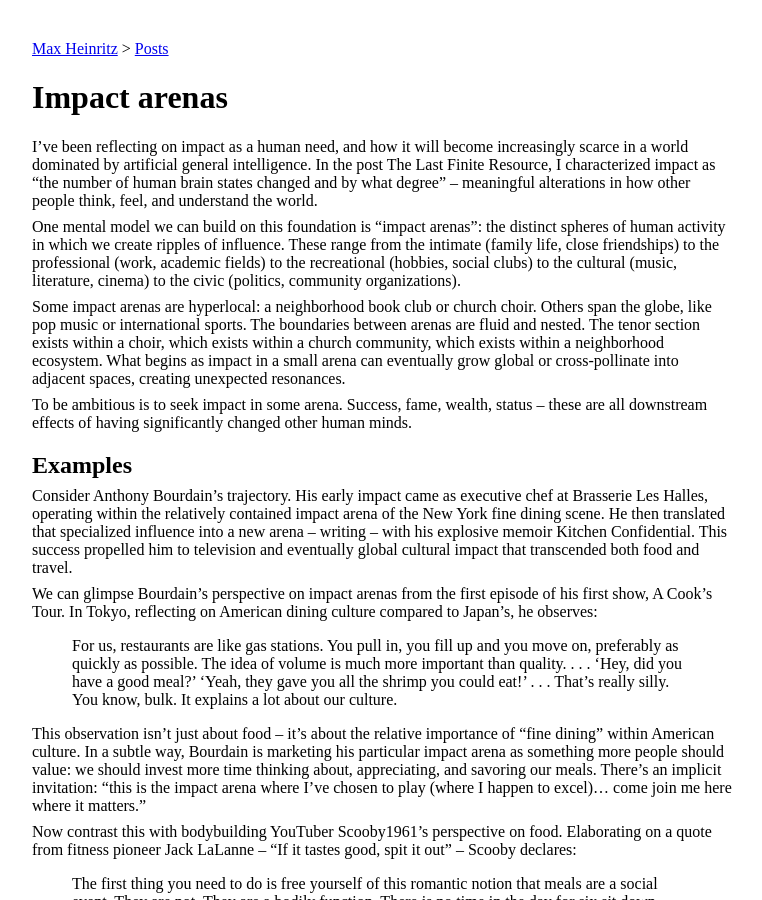
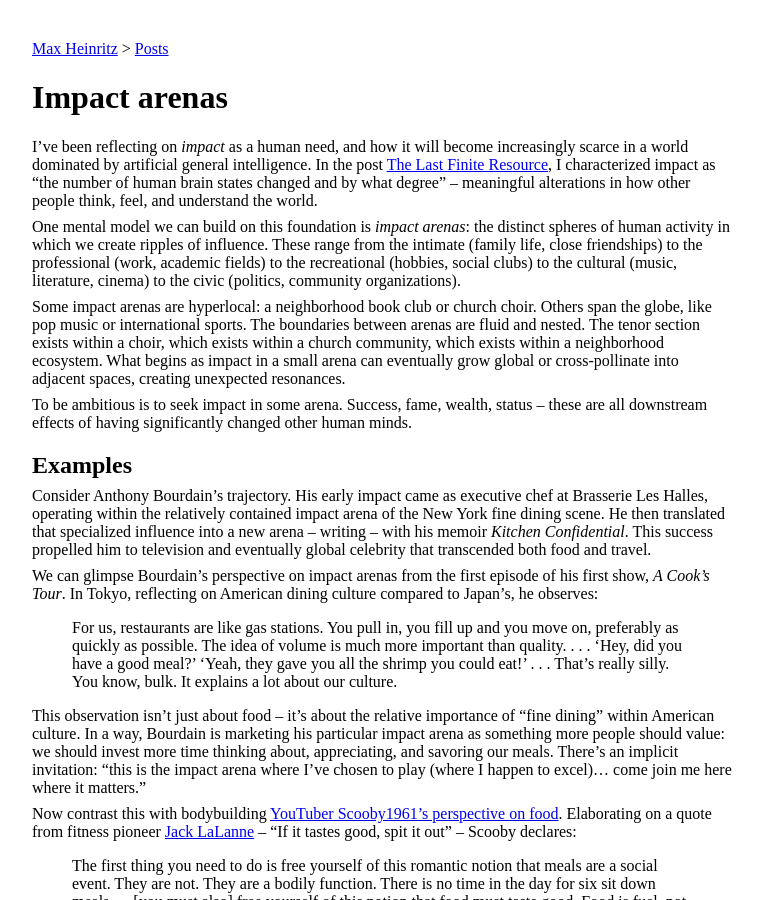
Before and after one commit to maxh/maxheinritz.com, a Jekyll site: the page built from _posts/2025-05-11-impact-arenas.md, in a window 1280 px wide and 900 px high. Shown: the whole window, without its empty margins (108-870 px from the left). Built offline with Jekyll 4.4.1, drawn with Linux system fonts in a browser that asks for light colours.

Commit message:
add links

```diff
--- a/_posts/2025-05-11-impact-arenas.md
+++ b/_posts/2025-05-11-impact-arenas.md
@@ -4,9 +4,9 @@
 tags: [future, impact]
 ---
 
-I've been reflecting on impact as a human need, and how it will become increasingly scarce in a world dominated by artificial general intelligence. In the post The Last Finite Resource, I characterized impact as "the number of human brain states changed and by what degree" – meaningful alterations in how other people think, feel, and understand the world.
+I've been reflecting on _impact_ as a human need, and how it will become increasingly scarce in a world dominated by artificial general intelligence. In the post [The Last Finite Resource](/posts/the-last-finite-resource.html), I characterized impact as "the number of human brain states changed and by what degree" – meaningful alterations in how other people think, feel, and understand the world.
 
-One mental model we can build on this foundation is "impact arenas": the distinct spheres of human activity in which we create ripples of influence. These range from the intimate (family life, close friendships) to the professional (work, academic fields) to the recreational (hobbies, social clubs) to the cultural (music, literature, cinema) to the civic (politics, community organizations).
+One mental model we can build on this foundation is _impact arenas_: the distinct spheres of human activity in which we create ripples of influence. These range from the intimate (family life, close friendships) to the professional (work, academic fields) to the recreational (hobbies, social clubs) to the cultural (music, literature, cinema) to the civic (politics, community organizations).
 
 Some impact arenas are hyperlocal: a neighborhood book club or church choir. Others span the globe, like pop music or international sports. The boundaries between arenas are fluid and nested. The tenor section exists within a choir, which exists within a church community, which exists within a neighborhood ecosystem. What begins as impact in a small arena can eventually grow global or cross-pollinate into adjacent spaces, creating unexpected resonances.
 
@@ -14,15 +14,15 @@
 
 ## Examples
 
-Consider Anthony Bourdain's trajectory. His early impact came as executive chef at Brasserie Les Halles, operating within the relatively contained impact arena of the New York fine dining scene. He then translated that specialized influence into a new arena – writing – with his explosive memoir Kitchen Confidential. This success propelled him to television and eventually global cultural impact that transcended both food and travel.
+Consider Anthony Bourdain's trajectory. His early impact came as executive chef at Brasserie Les Halles, operating within the relatively contained impact arena of the New York fine dining scene. He then translated that specialized influence into a new arena – writing – with his memoir _Kitchen Confidential_. This success propelled him to television and eventually global celebrity that transcended both food and travel.
 
-We can glimpse Bourdain's perspective on impact arenas from the first episode of his first show, A Cook's Tour. In Tokyo, reflecting on American dining culture compared to Japan's, he observes:
+We can glimpse Bourdain's perspective on impact arenas from the first episode of his first show, _A Cook's Tour_. In Tokyo, reflecting on American dining culture compared to Japan's, he observes:
 
 >For us, restaurants are like gas stations. You pull in, you fill up and you move on, preferably as quickly as possible. The idea of volume is much more important than quality. . . . 'Hey, did you have a good meal?' 'Yeah, they gave you all the shrimp you could eat\!' . . . That's really silly. You know, bulk. It explains a lot about our culture.
 
-This observation isn't just about food – it's about the relative importance of "fine dining" within American culture. In a subtle way, Bourdain is marketing his particular impact arena as something more people should value: we should invest more time thinking about, appreciating, and savoring our meals. There's an implicit invitation: "this is the impact arena where I've chosen to play (where I happen to excel)... come join me here where it matters."
+This observation isn't just about food – it's about the relative importance of "fine dining" within American culture. In a way, Bourdain is marketing his particular impact arena as something more people should value: we should invest more time thinking about, appreciating, and savoring our meals. There's an implicit invitation: "this is the impact arena where I've chosen to play (where I happen to excel)... come join me here where it matters."
 
-Now contrast this with bodybuilding YouTuber Scooby1961's perspective on food. Elaborating on a quote from fitness pioneer Jack LaLanne – "If it tastes good, spit it out" – Scooby declares:
+Now contrast this with bodybuilding [YouTuber Scooby1961's perspective on food](https://www.youtube.com/watch?v=qRQxIcbIT3A&t=61s). Elaborating on a quote from fitness pioneer [Jack LaLanne](https://en.wikipedia.org/wiki/Jack_LaLanne) – "If it tastes good, spit it out" – Scooby declares:
 
 >The first thing you need to do is free yourself of this romantic notion that meals are a social event. They are not. They are a bodily function. There is no time in the day for six sit down meals…. \[you must also\] free yourself of this notion that food must taste good. Food is fuel, not some amusement park ride.
 
```
